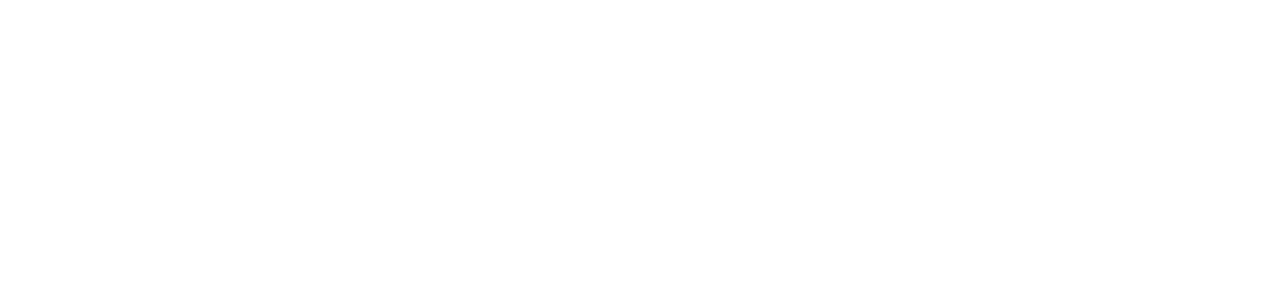
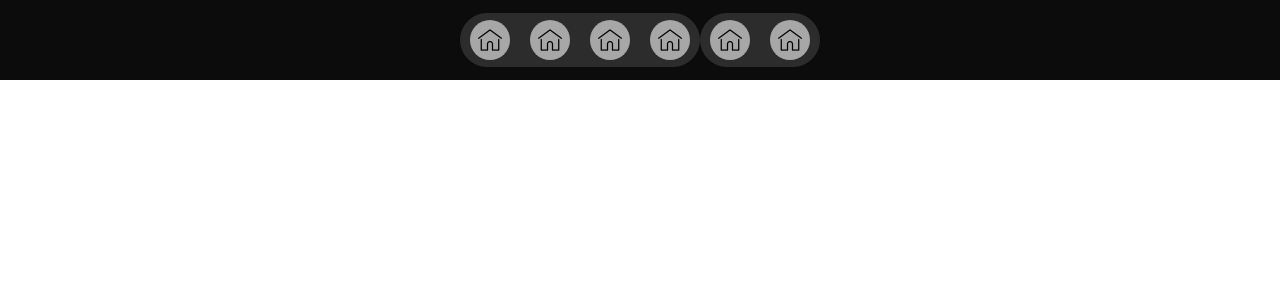
Before and after one commit to BoiledRice0704/Hackx, a React (Vite) app in the folder frontend/: page /chat in a window 1280 px wide. Before the commit this address had no page. Shown: the top 300 px of the page. Built offline with nearby package versions, Linux system fonts and the light colour scheme; a small style sheet from the web is missing; a web font is replaced by a local one.

Commit message:
Navbar and chat page started

```diff
--- a/frontend/src/App.css
+++ b/frontend/src/App.css
@@ -0,0 +1,10 @@
+.icon-container{
+    border-radius: 50%;
+    background: #A7A7A7;
+    width: 2.5rem;
+    height: 2.5rem;
+    display: flex;
+    justify-content: center;
+    align-items: center;
+    margin:7px 10px;
+}
--- a/frontend/src/App.jsx
+++ b/frontend/src/App.jsx
@@ -4,6 +4,7 @@
 import Login from './pages/Login';
 import { AuthProvider } from './contexts/authContext';
 import Landing from './pages/Landing';
+import Chat from './pages/Chat';
 
 const App = () => {
   return (
@@ -14,7 +15,9 @@
         <Routes>
           <Route path="/d" element={<Home />} />
           <Route path="/" element={<Landing />} />
+          <Route path="/chat" element={<Chat/>} />
           <Route path="/login" element={<AuthProvider><Login/></AuthProvider>} />
+
         </Routes>
       </BrowserRouter>
     </>
--- /dev/null
+++ b/frontend/src/components/Navbar.jsx
@@ -0,0 +1,26 @@
+import React from 'react'
+import "../App.css"
+import homeIcon from "../assets/home.png"
+
+const Navbar = () => {
+  return (
+    <div className='bg-[#0C0C0C] h-20 flex justify-center items-center'>
+        <div className="middle flex h-fit items-center justify-center bg-[#2C2C2C] rounded-[61px]">
+            <div className="icons flex">
+                <a href="#" className='icon-container flex'><img src={homeIcon}></img></a>
+                <a href="#" className='icon-container flex'><img src={homeIcon}></img></a>
+                <a href="#" className='icon-container flex'><img src={homeIcon}></img></a>
+                <a href="#" className='icon-container flex'><img src={homeIcon}></img></a>
+            </div>
+        </div>
+        <div className="middle flex h-fit items-center justify-center bg-[#2C2C2C] rounded-[61px]">
+            <div className="icons flex">
+                <a href="#" className='icon-container flex'><img src={homeIcon}></img></a>
+                <a href="#" className='icon-container flex'><img src={homeIcon}></img></a>
+            </div>
+        </div>
+    </div>
+  )
+}
+
+export default Navbar
--- a/frontend/src/pages/Chat.jsx
+++ b/frontend/src/pages/Chat.jsx
@@ -1,8 +1,11 @@
 import React from 'react'
+import Navbar from '../components/Navbar'
 
 const Chat = () => {
   return (
-    <div>Chat</div>
+    <div>
+      <Navbar/>
+    </div>
   )
 }
 
```
Also changed, not shown: frontend/src/assets/home.png (added).
